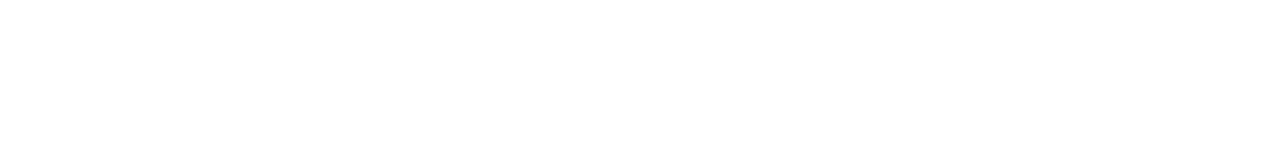
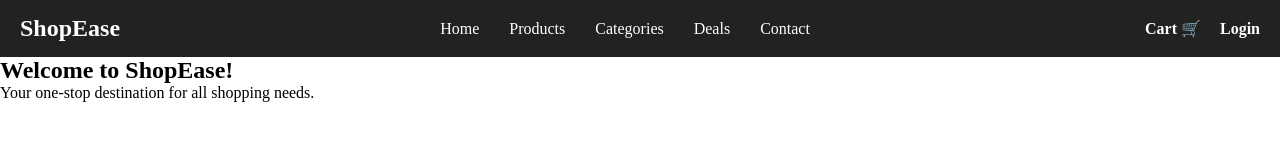
Before and after one commit to mohdikan2025b0310206/ClassWork, a plain HTML site: page experiment 10/experiment 10.html in a window 1280 px wide. Drawn offline with Linux system fonts and the light colour scheme.

Commit message:
this is my experiment 10

```diff
--- a/experiment 10/experiment 10 style.css
+++ b/experiment 10/experiment 10 style.css
@@ -0,0 +1,64 @@
+* {
+  margin: 0;
+  padding: 0;
+  box-sizing: border-box;
+}
+
+
+.navbar {
+  display: flex;
+  justify-content: space-between;
+  align-items: center;
+  background-color: #222;
+  color: white;
+  padding: 15px 20px;
+}
+
+.logo {
+  font-size: 1.5rem;
+  font-weight: bold;
+}
+
+.nav-links {
+  display: flex;
+  list-style: none;
+}
+
+.nav-links li {
+  margin: 0 15px;
+}
+
+.nav-links a {
+  text-decoration: none;
+  color: white;
+  font-size: 1rem;
+}
+
+.actions a {
+  margin-left: 15px;
+  color: white;
+  text-decoration: none;
+  font-weight: bold;
+}
+
+
+@media (max-width: 768px) {
+  .nav-links {
+    display: none;
+  }
+  .actions {
+    font-size: 0.9rem;
+  }
+}
+
+@media (min-width: 769px) and (max-width: 1024px) {
+  .nav-links a {
+    font-size: 0.9rem;
+  }
+}
+
+@media (min-width: 1025px) {
+  .nav-links a {
+    font-size: 1rem;
+  }
+}
--- a/experiment 10/experiment 10.html
+++ b/experiment 10/experiment 10.html
@@ -1,12 +1,33 @@
 <!DOCTYPE html>
 <html lang="en">
 <head>
-    <meta charset="UTF-8">
-    <meta name="viewport" content="width=device-width, initial-scale=1.0">
-    <title>Document</title>
-    <link rel="stylesheet" href="experiment 10 style.css">
+  <meta charset="UTF-8">
+  <meta name="viewport" content="width=device-width, initial-scale=1.0">
+  <title>E-commerce Navbar</title>
+  <link rel="stylesheet" href="experiment 10 style.css">
 </head>
 <body>
 
+  <!-- Navbar -->
+  <nav class="navbar">
+    <div class="logo">ShopEase</div>
+    <ul class="nav-links">
+      <li><a href="#">Home</a></li>
+      <li><a href="#">Products</a></li>
+      <li><a href="#">Categories</a></li>
+      <li><a href="#">Deals</a></li>
+      <li><a href="#">Contact</a></li>
+    </ul>
+    <div class="actions">
+      <a href="#">Cart 🛒</a>
+      <a href="#">Login</a>
+    </div>
+  </nav>
+
+  <section>
+    <h1>Welcome to ShopEase!</h1>
+    <p>Your one-stop destination for all shopping needs.</p>
+  </section>
+
 </body>
 </html>
```
